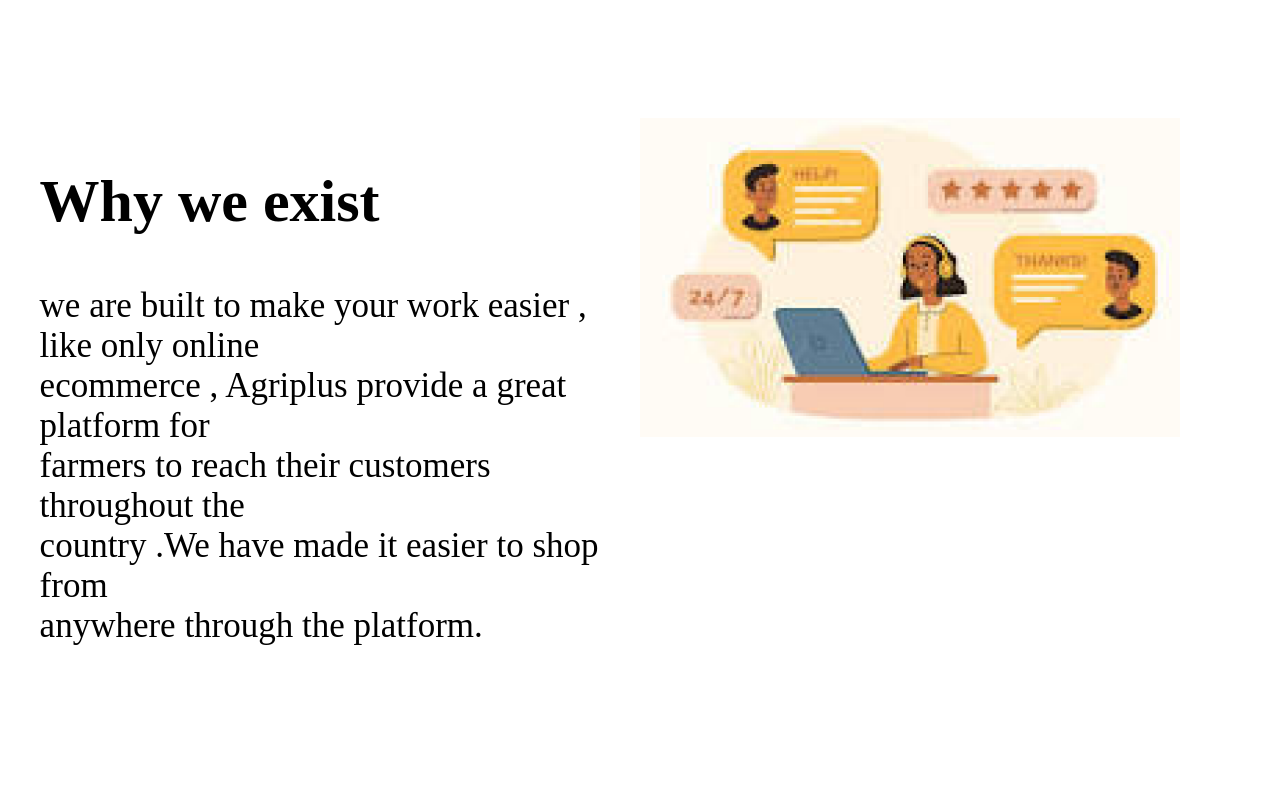
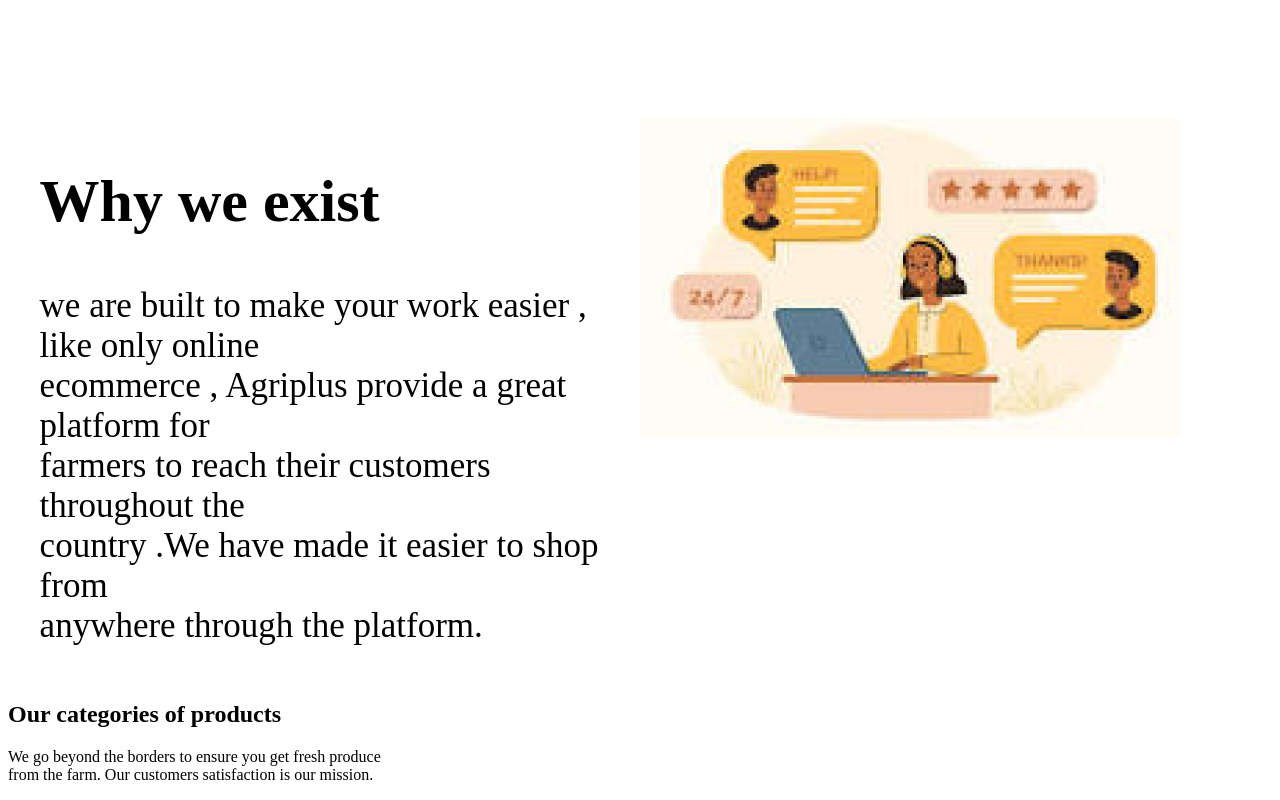
Before and after one commit to ahmedalli20/Agriplus-wk2, a plain HTML site: page index.html in a window 1280 px wide. Shown: the part 948-1748 px from the top of the page. Before the commit the page ends 1637 px from the top, so only its background shows below. Drawn offline with Linux system fonts and the light colour scheme.

Commit message:
add the category section

```diff
--- a/index.html
+++ b/index.html
@@ -45,6 +45,12 @@
         </div>
     </div>
 
+
+
+
+
+
+
     <div class="exists">
         <div class="about-exists">
             <h2>Why we exist</h2>
@@ -61,6 +67,22 @@
     </div>
 
 
+    <div class="category">
+        <h2>Our categories of products</h2>
+        <p>We go beyond the borders to ensure you get fresh produce<br>
+        from the farm. Our customers satisfaction is our mission.
+        </p>
+    </div>
+
+
+
+
+
+
+
+
+
+
 </body>
 
 </html>
```
